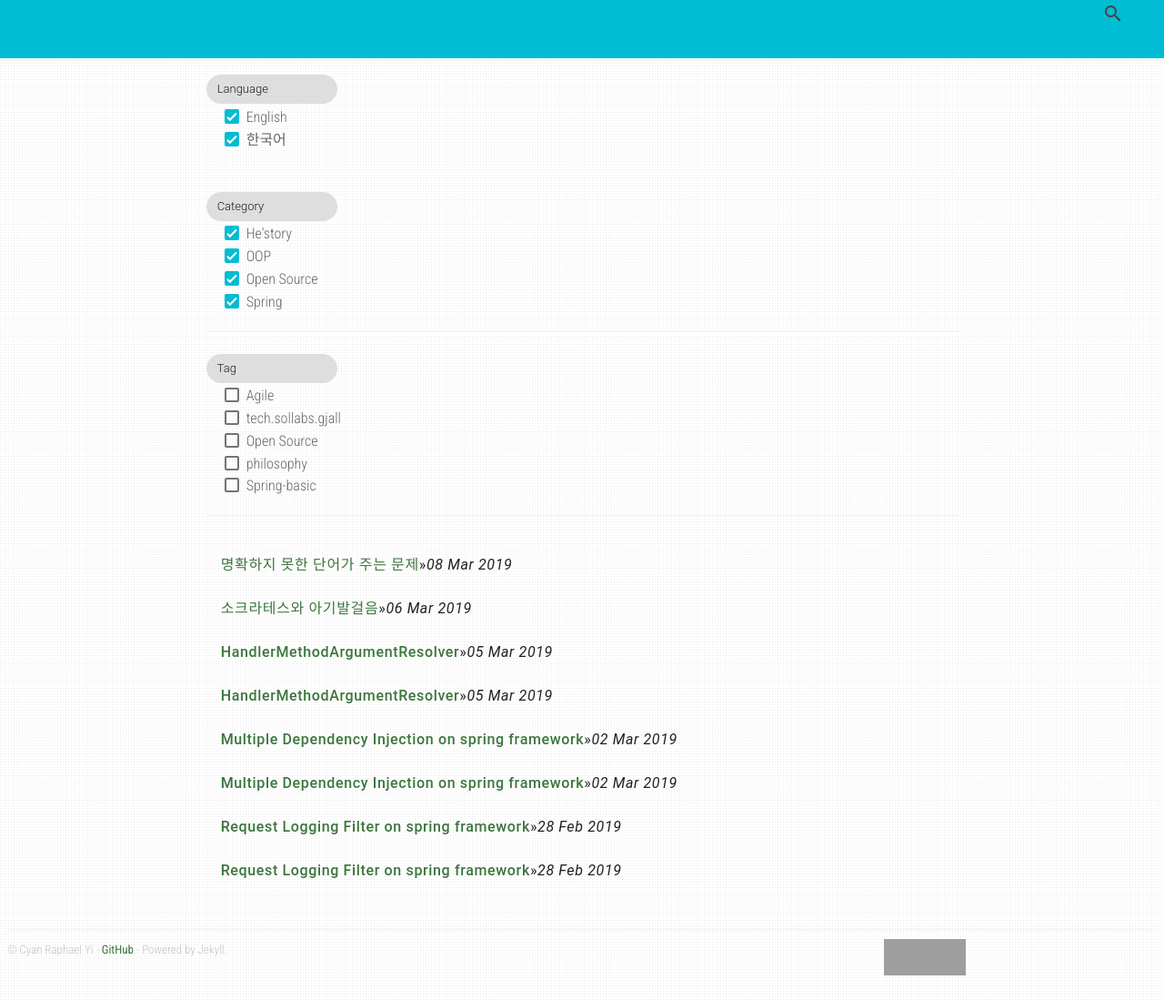
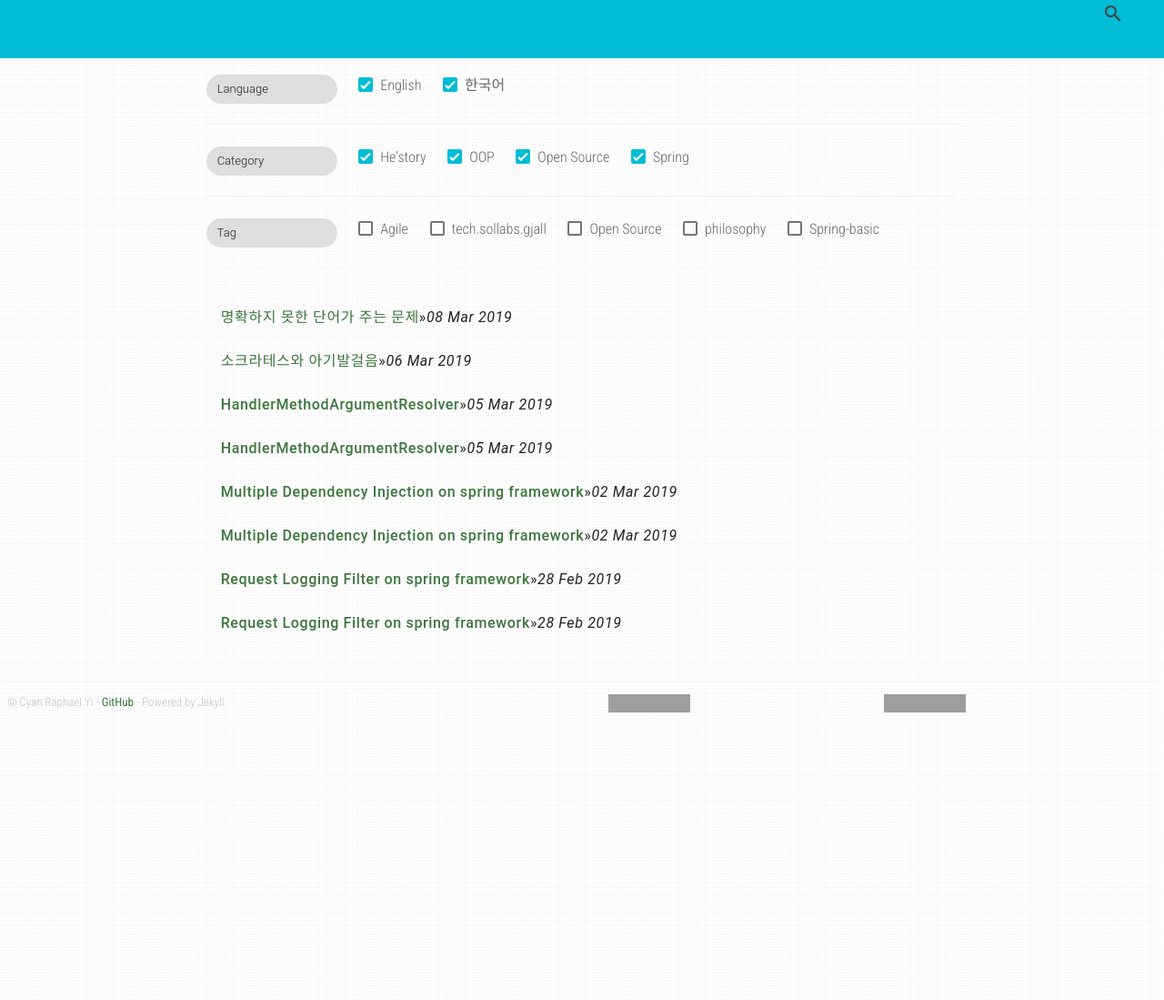
Before and after one commit to CyanRYi/sollabs-demo, a Jekyll site: the page built from index.md, in a window 1280 px wide. Shown: the whole page at 91% size. Built offline with Jekyll 4.4.1, drawn with Linux system fonts in a browser that asks for light colours; nearby versions of some CDN libraries; grey boxes are pictures that could not be loaded.

Commit message:
width reset css 추가

```diff
--- a/static/css/main.css
+++ b/static/css/main.css
@@ -73,7 +73,8 @@ footer {
 .float-right {
   float: right;
 }
-/* Layout */ar-nav li {
+/* Layout */
+.sidebar-nav li {
   margin: 0;
   list-style: none;
 }
@@ -116,4 +117,10 @@ img.profile-avatar {
 }
 .post-selector-checkbox {
     margin-left: 20px;
+    width: auto;
 }
+.btn-github iframe {
+    display: inline-block;
+    width: auto;
+    border: none;
+}
```
